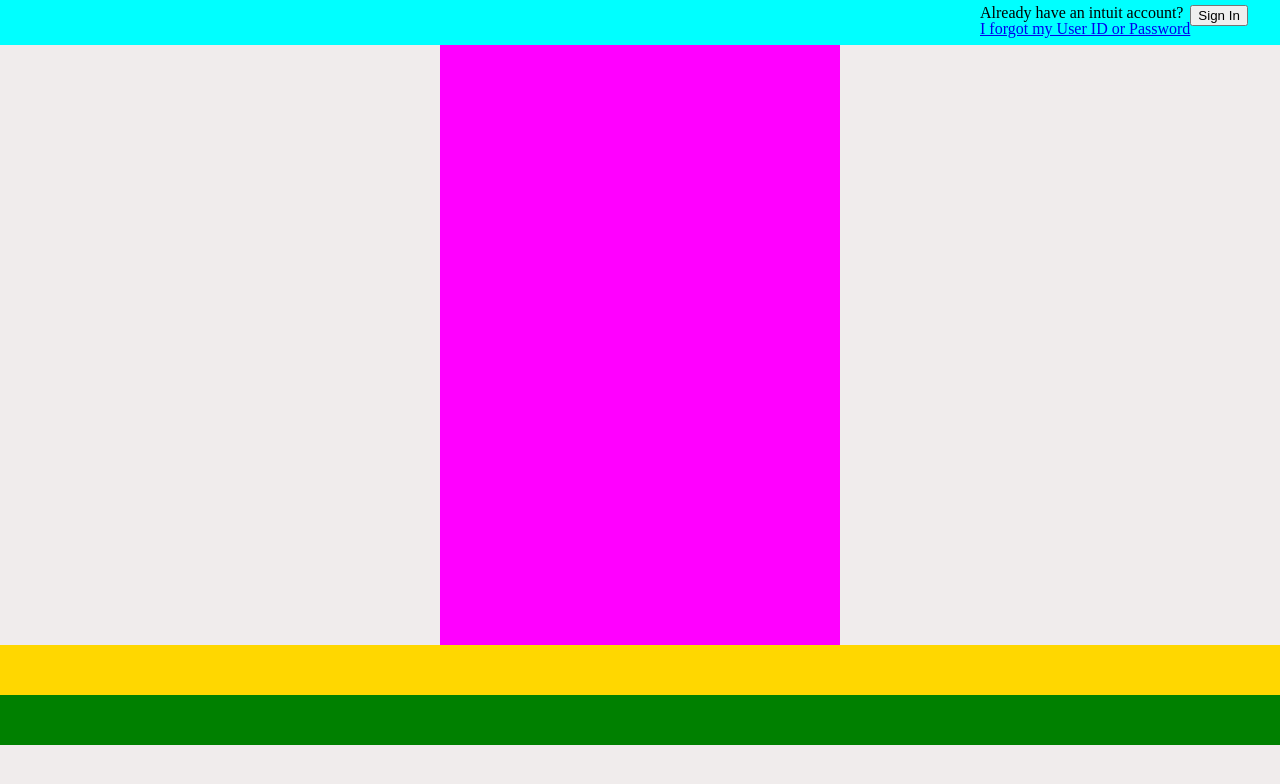
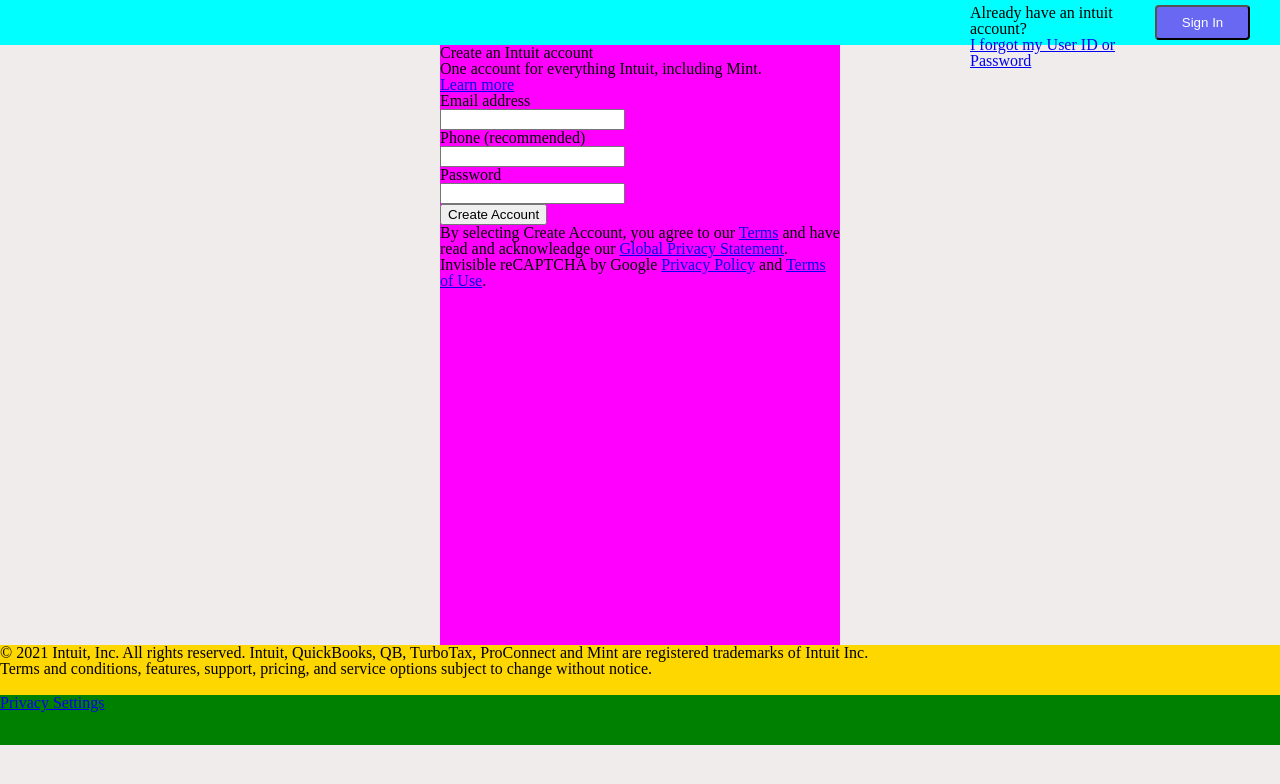
Before and after one commit to paimdev/forms, a plain HTML site: page index.html in a window 1280 px wide. Drawn offline with Linux system fonts and the light colour scheme.

Commit message:
Fill HTML tags

```diff
--- a/index.html
+++ b/index.html
@@ -14,11 +14,50 @@
         <a href="#">I forgot my User ID or Password</a>
       </div>
       <div class="sign-in">
-        <button>Sign In</button>
+        <button class="signin-button">Sign In</button>
       </div>
   </nav>
-  <div class="form-container"></div>
-  <div class="legal"></div>
-  <footer></footer>
+  <div class="form-container">
+    <div class="content">
+      <div class="heading">
+        <h1>Create an Intuit account</h1>
+        <p>One account for everything Intuit, including Mint.</p>
+        <a href="#">Learn more</a>
+      </div>
+      <div class="forms">
+        <form action="">
+          <p>Email address</p>
+          <input type="email" name="" id="">
+          <p>Phone (recommended)</p>
+          <input type="number" name="" id="">
+          <p>Password</p>
+          <input type="password" name="" id="">
+          <div class="button">
+            <button type="submit">Create Account</button>
+          </div>
+        </form>
+      </div>
+      <div class="terms">
+        <p>By selecting Create Account, you agree to our <a href="#">Terms</a>
+           and have read and acknowleadge our <a href="#">Global Privacy Statement</a>.</p>
+      </div>
+      <div class="captcha">
+        <p>Invisible reCAPTCHA by Google <a href="#">Privacy Policy</a>
+         and <a href="#">Terms of Use</a>.</p>
+      </div>
+    </div>
+  </div>
+  <div class="legal">
+    <div class="links">
+
+    </div>
+    <p>&copy; 2021 Intuit, Inc. All rights reserved. Intuit, QuickBooks, QB, TurboTax,
+       ProConnect and Mint are registered trademarks of Intuit Inc.</p>
+    <p>Terms and conditions, features, support, pricing, and service options subject to
+       change without notice.</p>
+  </div>
+  <footer>
+    <a href="#">Privacy Settings</a>
+  </footer>
 </body>
 </html>
--- a/style.css
+++ b/style.css
@@ -52,7 +52,15 @@
   display: flex;
   background-color: aqua;
   height: 40px;
-  padding: 5px 30px 0 980px;
+  padding: 5px 30px 0 970px;
+}
+
+.signin-button {
+  width: 95px;
+  height: 35px;
+  background-color: rgb(104, 104, 243);
+  border-radius: 4px;
+  color: white;
 }
 
 .form-container {
```
